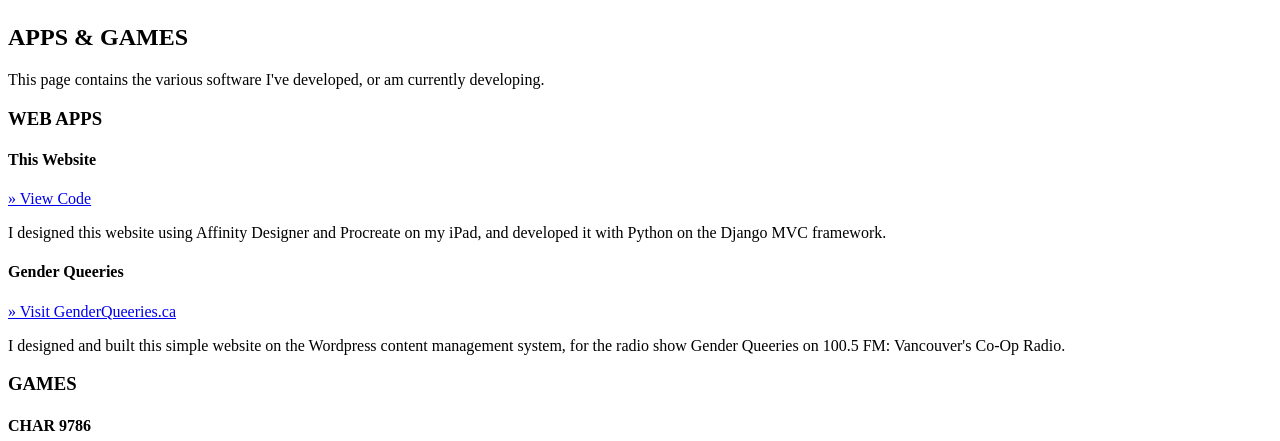
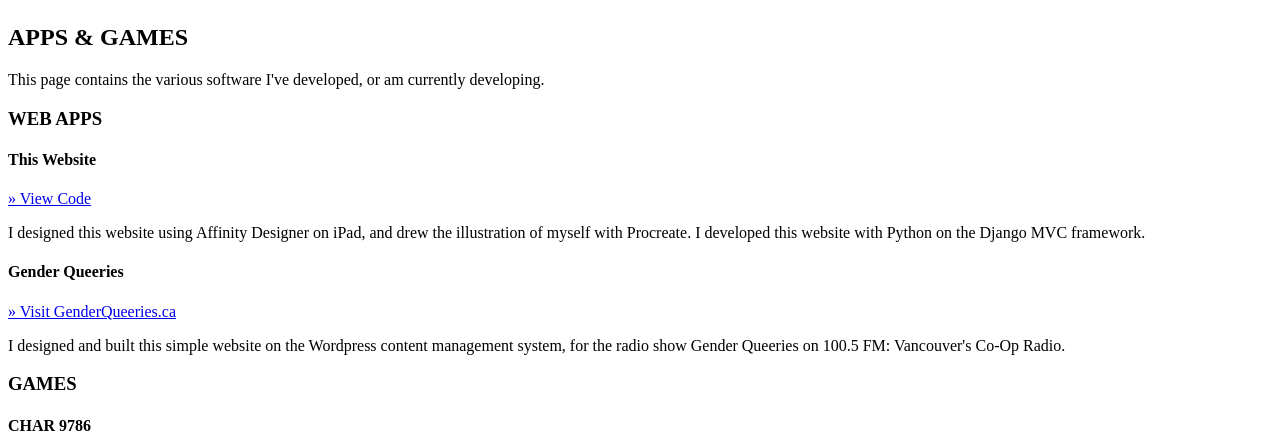
Before and after one commit to unrau/unrau-django, a Django app: page /apps in a window 1280 px wide. Shown: the part 612-1053 px from the top of the page. Run offline with Django 3.2, Linux system fonts and the light colour scheme; some libraries are stand-ins or nearby versions.

Commit message:
Improve the working of my website description on the apps page

```diff
--- a/pages/templates/apps.html
+++ b/pages/templates/apps.html
@@ -22,7 +22,7 @@
     <h4 class="app-title">This Website</h4>
     <p class="app-image"></p>
     <a href="https://github.com/unrau/unrau-django" class="app-link">&raquo; View Code</a>
-    <p class="app-desc">I designed this website using Affinity Designer and Procreate on my iPad, and developed it with Python on the Django MVC framework.</p>
+    <p class="app-desc">I designed this website using Affinity Designer on iPad, and drew the illustration of myself with Procreate. I developed this website with Python on the Django MVC framework.</p>
 </div>
 
 <div class="app-entry">
```
